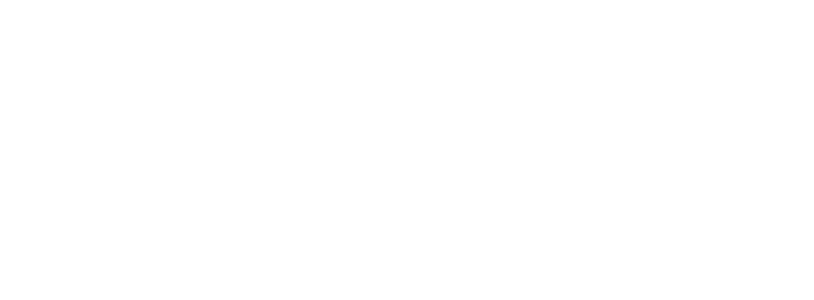
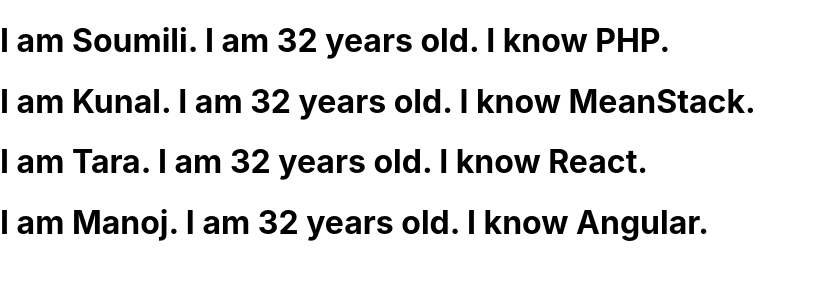
Before and after one commit to titli-soumili/react-practice, a React (Create React App) app: page / in a window 1280 px wide. Shown: the top 300 px of the page, without its empty margins (0-814 px from the left). Built offline with nearby package versions, Linux system fonts and the light colour scheme.

Commit message:
List Rendering

```diff
--- a/src/App.js
+++ b/src/App.js
@@ -8,13 +8,15 @@
 import EventBind from "./components/bindingEventHandlers/EventBind";
 import ParentComponent from "./components/methodsAsProps/ParentComponent";
 import UserGreetings from "./components/conditionalRendering/UserGreetings";
+import NameList from "./components/listRendering/NameList";
 //== import components ==//
 
 class App extends Component {
   render() {
     return (
       <div className="App">
-        <UserGreetings/>
+        <NameList/>
+        {/* <UserGreetings/> */}
         {/* <ParentComponent/> */}
         {/* <EventBind/> */}
         {/* <ClassClick/> */}
--- /dev/null
+++ b/src/components/listRendering/NameList.js
@@ -0,0 +1,43 @@
+import React from 'react';
+import PersonList from './PersonList';
+
+function NameList() {
+    // example 1
+    // const nameArr = ['Soumli', 'Kunal', 'Tara', 'Manoj'];
+    // const nameList = nameArr.map( name => <div>Hello {name}</div>);
+    // return <div>{nameList}</div>;
+
+    // example 2: refactor the jsx
+    const persons = [
+        {
+            id: 1,
+            name: 'Soumili',
+            age: 32,
+            skill: 'PHP'
+        },
+        {
+            id: 2,
+            name: 'Kunal',
+            age: 32,
+            skill: 'MeanStack'
+        },
+        {
+            id: 3,
+            name: 'Tara',
+            age: 32,
+            skill: 'React'
+        },
+        {
+            id: 4,
+            name: 'Manoj',
+            age: 32,
+            skill: 'Angular'
+        }
+    ];
+
+    const personData = persons.map(person => <PersonList person = {person} />)
+
+    return <div>{personData}</div>
+}
+
+export default NameList;
--- /dev/null
+++ b/src/components/listRendering/PersonList.js
@@ -0,0 +1,11 @@
+import React from 'react';
+
+function PersonList({person}) {
+  return (
+  <div>
+     <h1> I am {person.name}. I am {person.age} years old. I know {person.skill}. </h1>
+  </div>
+  );
+}
+
+export default PersonList;
```
